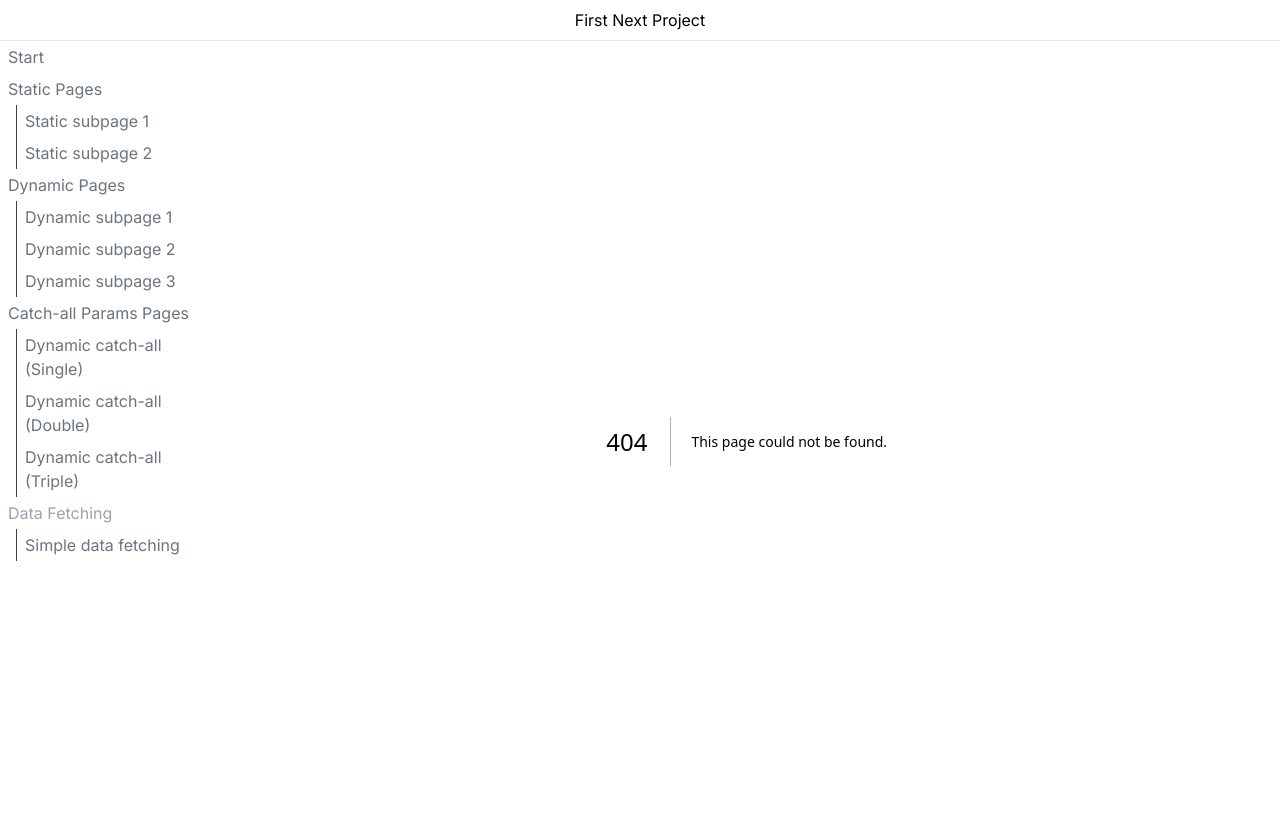
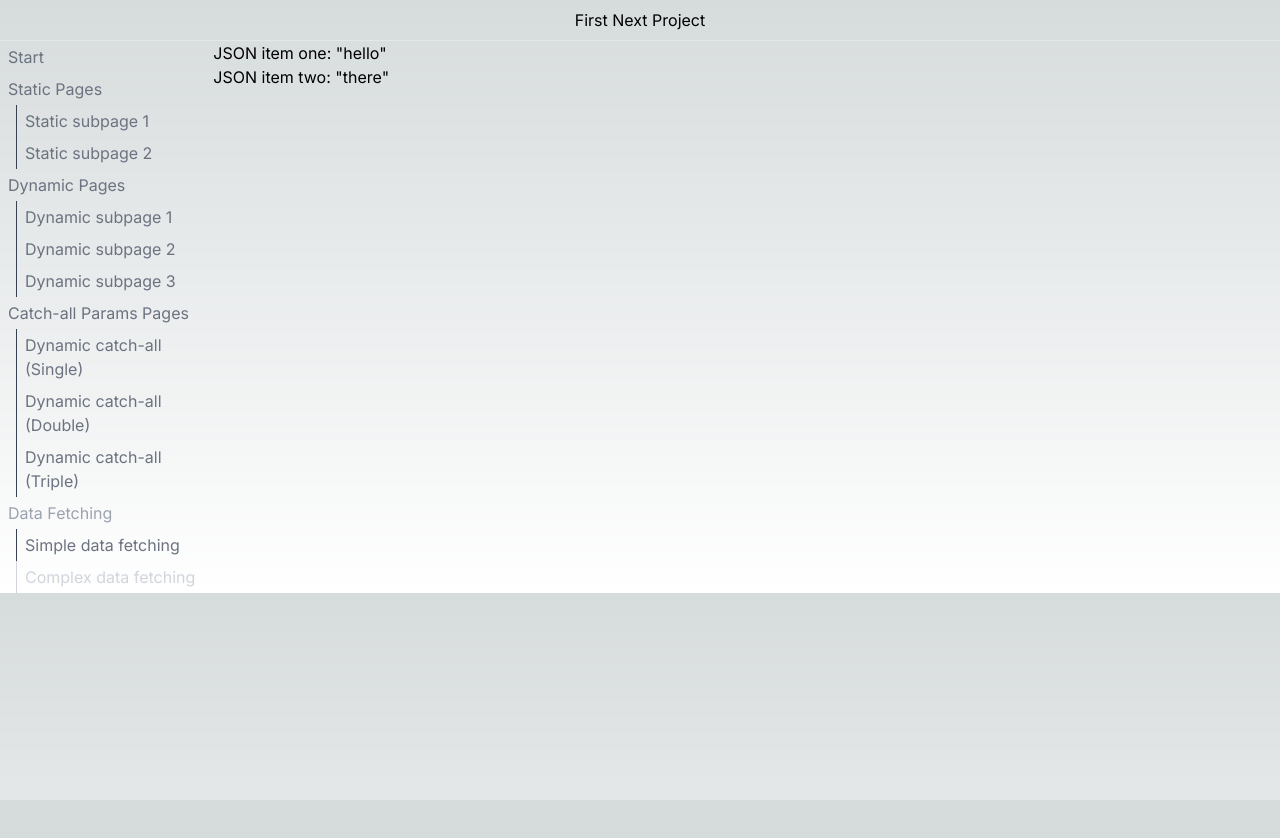
Before and after one commit to eslevy17/first-next-app, a Next.js app: page /data/complex in a window 1280 px wide. Before the commit this address had no page. Shown: the top 838 px of the page. After the commit the page ends 800 px from the top, so only its background shows below. Built offline with nearby package versions, Linux system fonts and the light colour scheme.

Commit message:
Add JSON data fetching route

```diff
--- /dev/null
+++ b/app/(sidebar)/data/complex/page.tsx
@@ -0,0 +1,14 @@
+async function getData() {
+    return (await fetch('http://localhost:3000/api/complex')).json()
+}
+
+export default async function Page() {
+    const data = await getData();
+
+    return (
+        <div>
+            <p>JSON item one: "{data.firstItem}"</p>
+            <p>JSON item two: "{data.secondItem}"</p>
+        </div>
+    )
+}
--- /dev/null
+++ b/app/api/complex/route.ts
@@ -0,0 +1,10 @@
+import {NextResponse} from 'next/server'
+
+export async function GET(
+    // request: Request
+) {
+    return NextResponse.json({
+        firstItem: 'hello',
+        secondItem: 'there'
+    })
+}
--- a/app/layout/SideBar.tsx
+++ b/app/layout/SideBar.tsx
@@ -84,6 +84,10 @@ export function SideBar() {
                     text: 'Simple data fetching',
                     link: '/data/simple'
                 },
+                {
+                    text: 'Complex data fetching',
+                    link: '/data/complex'
+                },
             ]
         }
     ]
```
